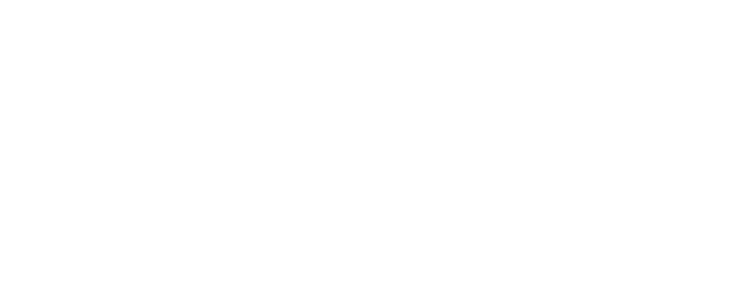
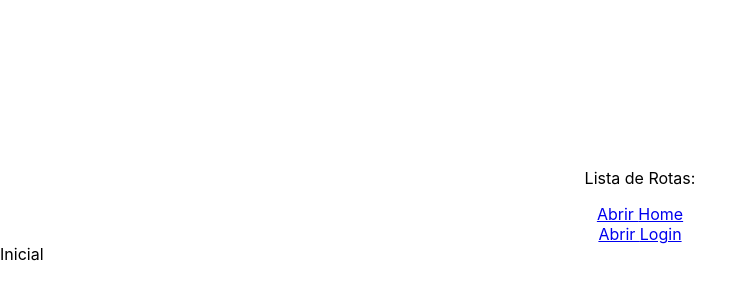
Before and after one commit to mdeamf/react-bank, a React (Create React App) app: page / in a window 1280 px wide. Shown: the part 192-492 px from the top of the page, without its empty margins (0-756 px from the left). Built offline with nearby package versions, Linux system fonts and the light colour scheme.

Commit message:
feat: adding app router

```diff
--- a/package.json
+++ b/package.json
@@ -12,6 +12,7 @@
     "@testing-library/user-event": "^12.1.10",
     "react": "^17.0.2",
     "react-dom": "^17.0.2",
+    "react-router-dom": "^5.3.0",
     "react-scripts": "4.0.3",
     "web-vitals": "^1.0.1"
   },
--- a/src/components/Header/index.js
+++ /dev/null
@@ -1,12 +0,0 @@
-import React from 'react';
-import './styles.css';
-
-const Header = ({ title }) => {
-  return (
-    <header className="Header">
-      <p>{title}</p>
-    </header>
-  );
-};
-
-export default Header;
--- a/src/components/Header/styles.css
+++ /dev/null
@@ -1,5 +0,0 @@
-.Header {
-  width: 100%;
-  height: 64px;
-  background-color: chocolate;
-}
--- /dev/null
+++ b/src/components/NavBar/index.js
@@ -0,0 +1,32 @@
+import React from 'react';
+import './styles.css';
+
+import { Link } from 'react-router-dom';
+
+const NavBar = () => {
+  const links = [
+    {
+      nome: 'Home',
+      link: '/home',
+    },
+    {
+      nome: 'Login',
+      link: '/login',
+    },
+  ];
+  return (
+    <div className="NavBar">
+      <p>Lista de Rotas:</p>
+
+      {links.map((link) => {
+        return (
+          <Link key={link.nome} to={link.link}>
+            Abrir {link.nome}
+          </Link>
+        );
+      })}
+    </div>
+  );
+};
+
+export default NavBar;
--- /dev/null
+++ b/src/components/NavBar/styles.css
@@ -0,0 +1,6 @@
+.NavBar {
+  display: flex;
+  flex-direction: column;
+  align-items: center;
+  justify-content: center;
+}
--- /dev/null
+++ b/src/pages/index.js
@@ -0,0 +1,29 @@
+import React from 'react';
+
+import { BrowserRouter, Switch, Route } from 'react-router-dom';
+import NavBar from '../components/NavBar';
+
+const Routes = [
+  { path: '/', page: <div>Inicial</div> },
+  { path: '/login', page: <div>Login</div> },
+  { path: '/home', page: <div>Home</div> },
+];
+
+const Router = () => {
+  return (
+    <BrowserRouter>
+      <NavBar />
+      <Switch>
+        {Routes.map((route) => {
+          return (
+            <Route path={route.path} exact>
+              {route.page}
+            </Route>
+          );
+        })}
+      </Switch>
+    </BrowserRouter>
+  );
+};
+
+export default Router;
```
Also changed, not shown: src/App.js (+4 -6 lines), 1 other file (tests, documents, lock files or other folders).
